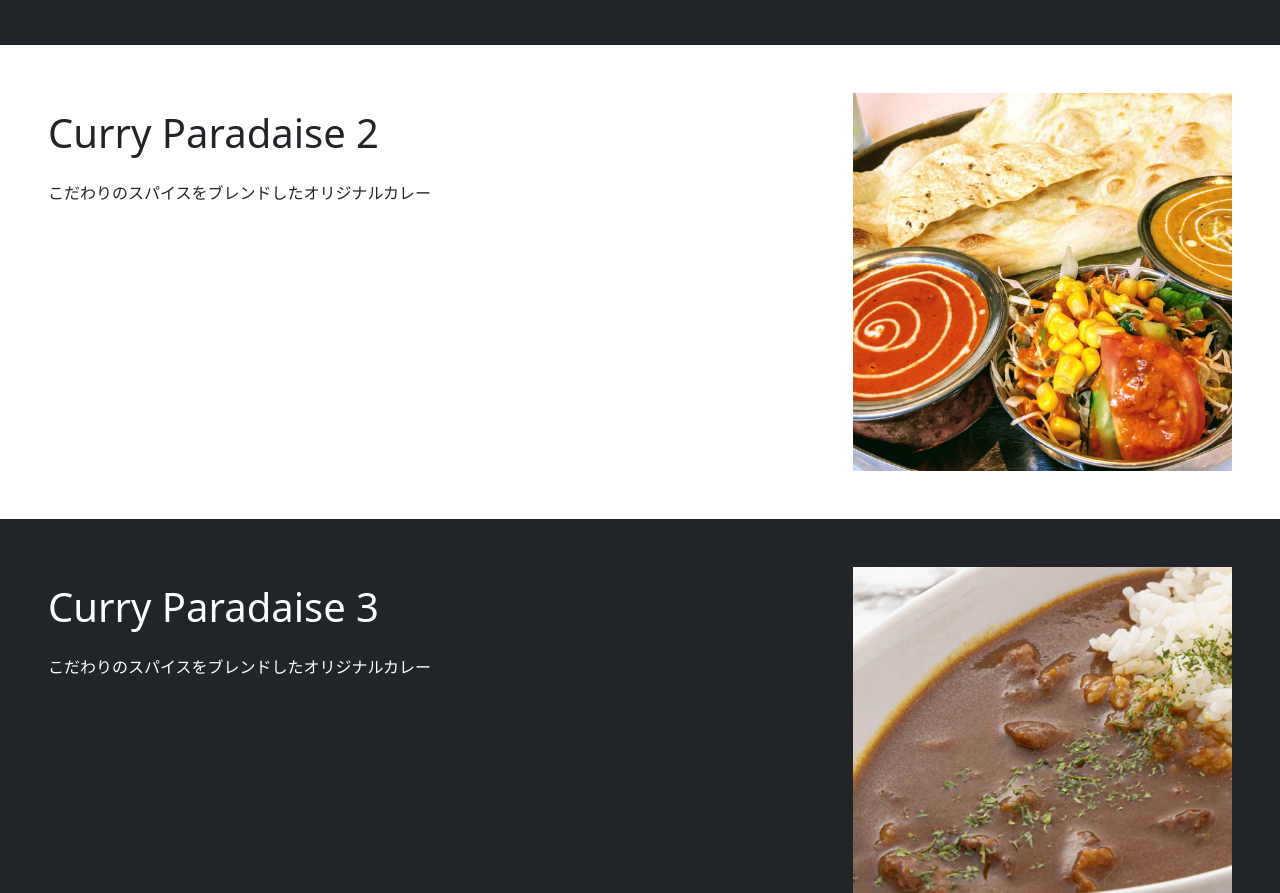
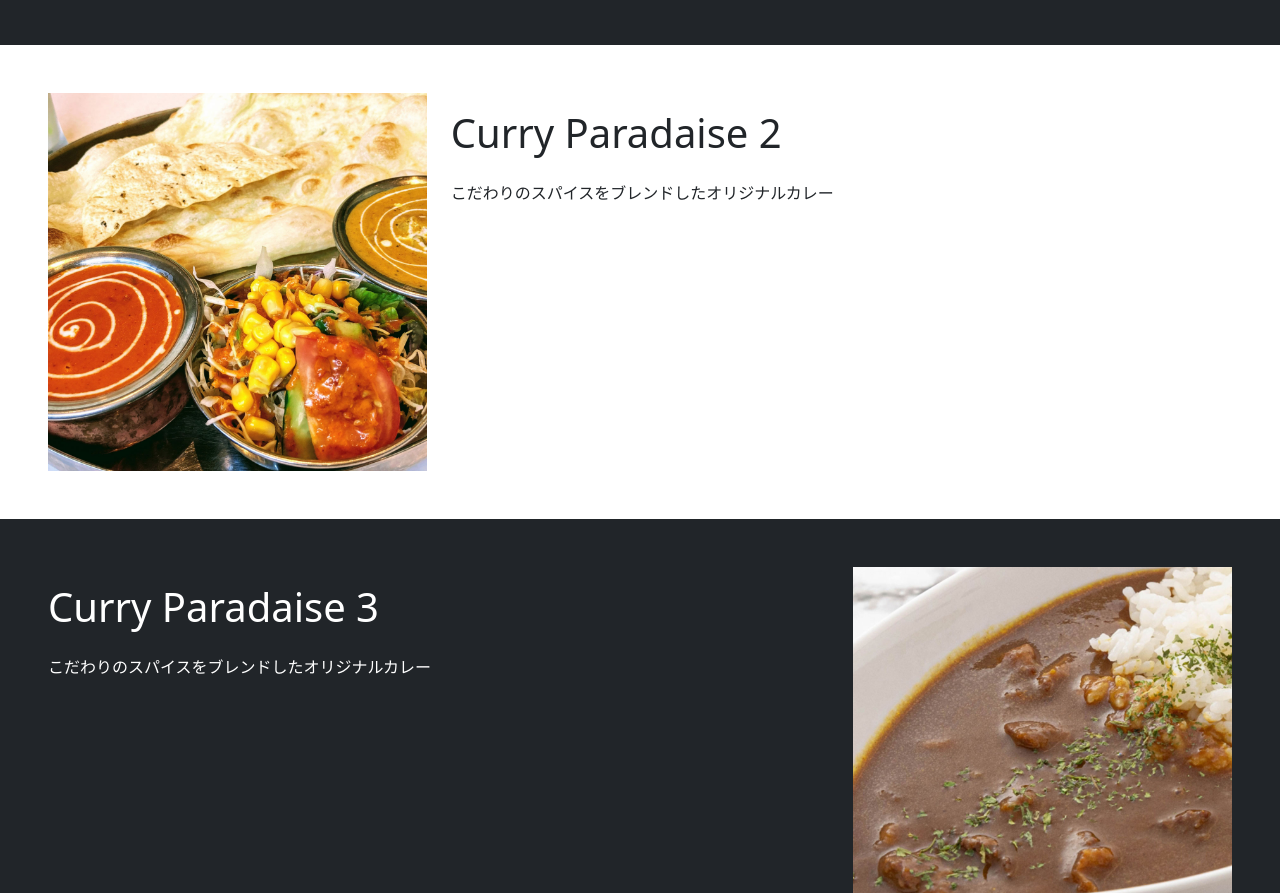
Before and after one commit to Miharu978/curry_2, a plain HTML site: page index.html in a window 1280 px wide. Shown: the part 1427-2320 px from the top of the page. Drawn offline with nearby package versions, Linux system fonts and the light colour scheme.

Commit message:
Update index.html

```diff
--- a/index.html
+++ b/index.html
@@ -127,11 +127,11 @@
         <section id="items-2">
             <div class="container-fluid p-5">
                 <div class="row">
-                    <div class="col-sm-4 order-sm-2">
+                    <div class="col-sm-4 order-sm-1 order-2">
                       <img src="images/curry_menu_02.jpg" alt="" class="img-fluid">
                     </div>
 
-                    <div class="col-sm-8 order-sm-1">
+                    <div class="col-sm-8 order-sm-2 order-1">
                         <h2 class="fs-1 py-3">Curry Paradaise 2</h2>
                         <p>こだわりのスパイスをブレンドしたオリジナルカレー</p>
                     </div>
```
